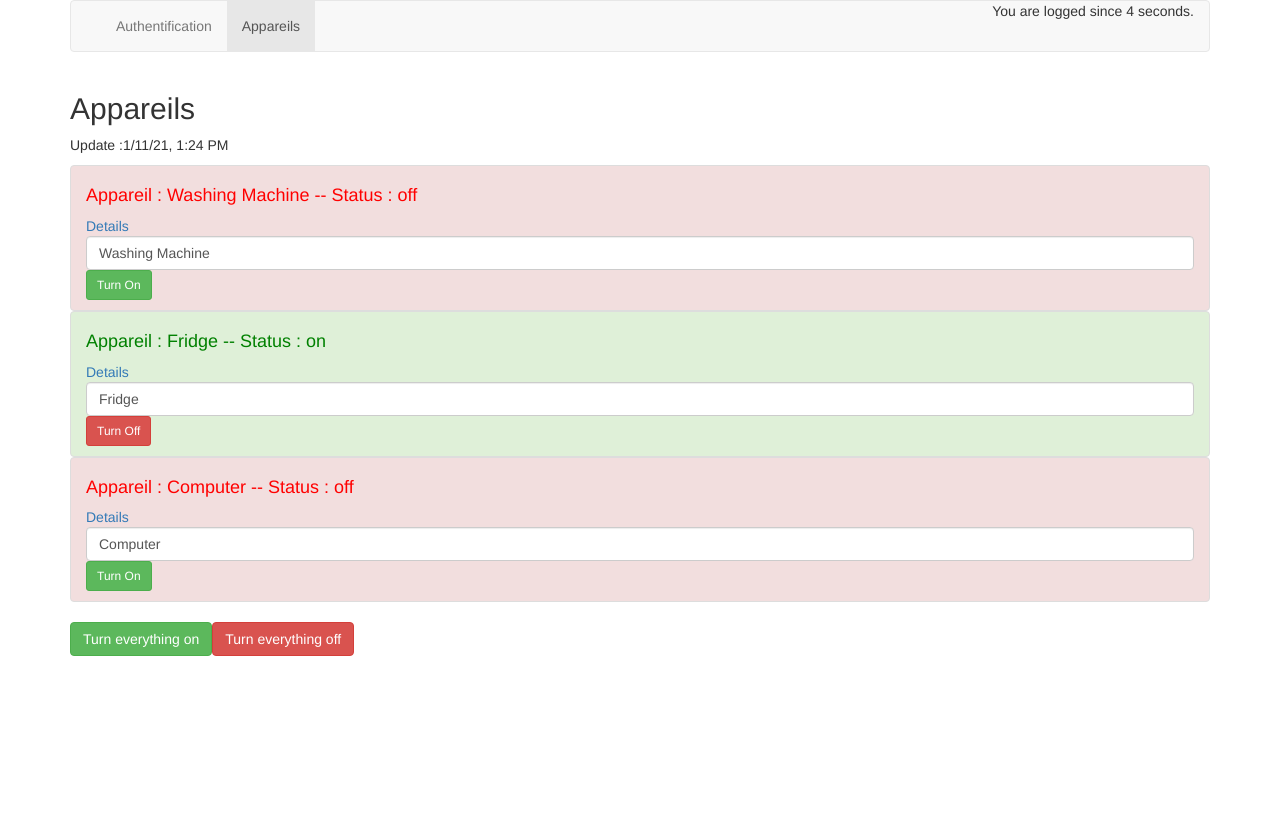
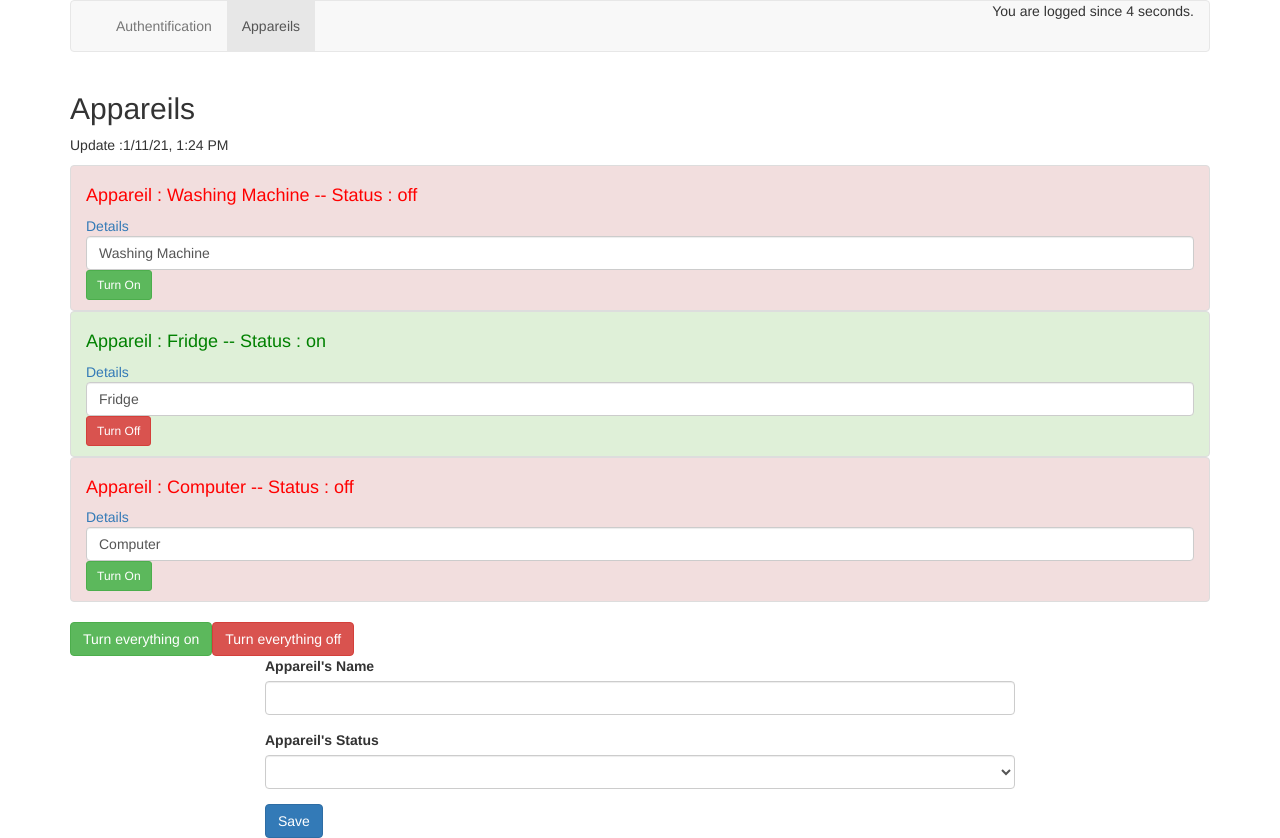
Before and after one commit to LeaDalibard/angular-learning, an Angular app: page / in a window 1280 px wide. Before the commit the page ends 800 px from the top, so only its background shows below. Built offline with nearby package versions, Linux system fonts and the light colour scheme.

Commit message:
Added a form with ngModel, name, button type submit and (ngsubmit), ngForm

```diff
--- a/src/app/app.component.html
+++ b/src/app/app.component.html
@@ -17,4 +17,5 @@
       <router-outlet></router-outlet>
     </div>
   </div>
+
 </div>
--- a/src/app/appareil-view/appareil-view.component.html
+++ b/src/app/appareil-view/appareil-view.component.html
@@ -16,4 +16,6 @@
 <button class="btn btn-danger"
         (click)="onClickTurnOff()">Turn everything off
 </button>
+
+<app-edit-appareil></app-edit-appareil>
 <!-- [] to link disable property to type script, disabled when isAuth === false-->
--- a/src/app/edit-appareil/edit-appareil.component.html
+++ b/src/app/edit-appareil/edit-appareil.component.html
@@ -1,22 +1,22 @@
 <div class="row">
   <div class="col-sm-8 col-sm-offset-2">
-    <form>
+    <form (ngSubmit)="onSubmit(f)" #f="ngForm">
       <div class="form-group">
         <label for="name">
          Appareil's Name
         </label>
-        <input type="text" id="name" class="form-control">
+        <input type="text" id="name" class="form-control"  name="name" ngModel>
       </div>
       <div class="form-group">
         <label for="status">
           Appareil's Status
         </label>
-        <select id="status" class="form-control">
+        <select id="status" class="form-control"  name="status" ngModel>
           <option value="on">On</option>
           <option value="off">Off</option>
         </select>
       </div>
-      <button class="btn btn-primary">Save</button>
+      <button class="btn btn-primary"  type="submit">Save</button>
     </form>
   </div>
 </div>
```
